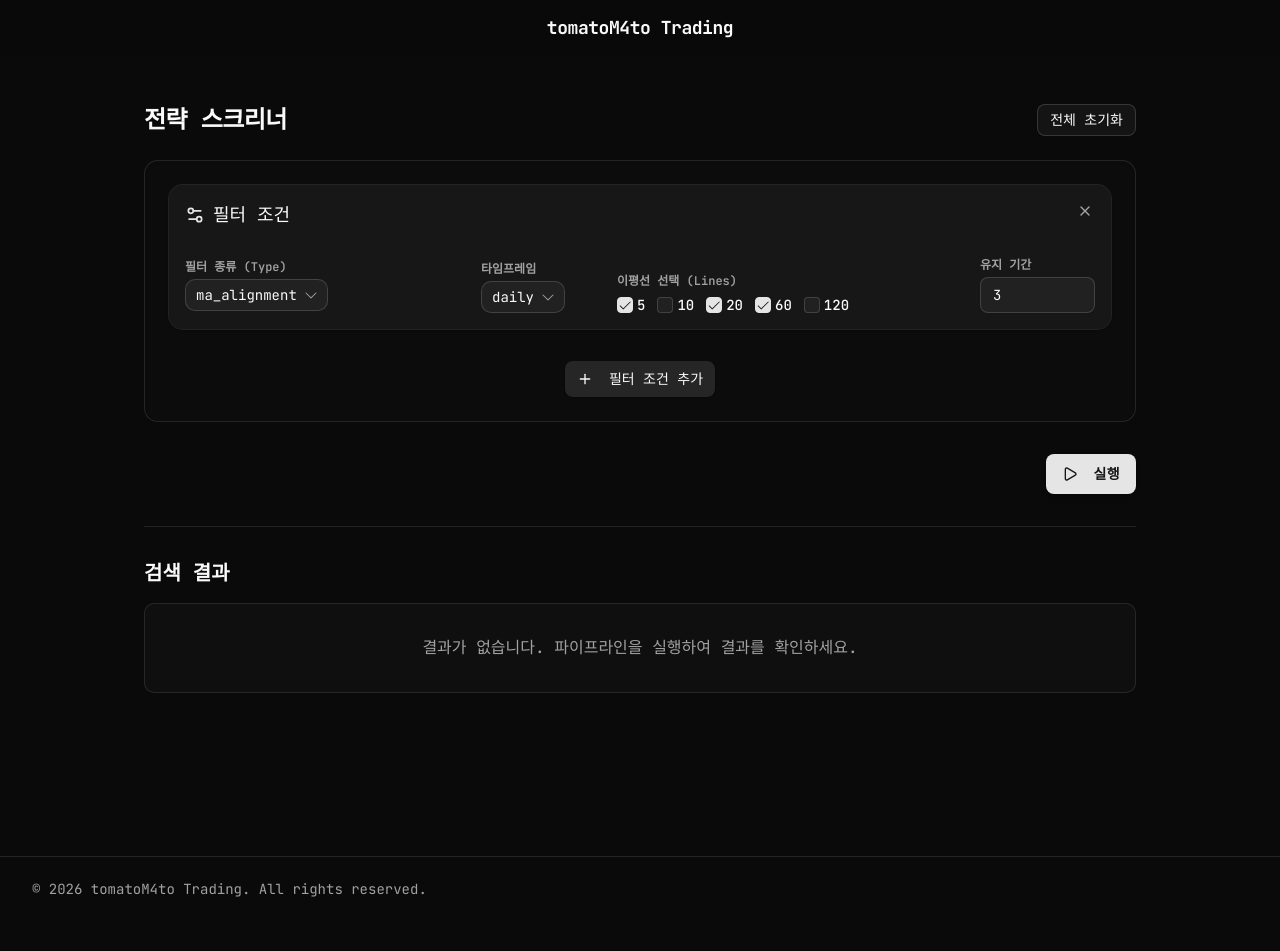
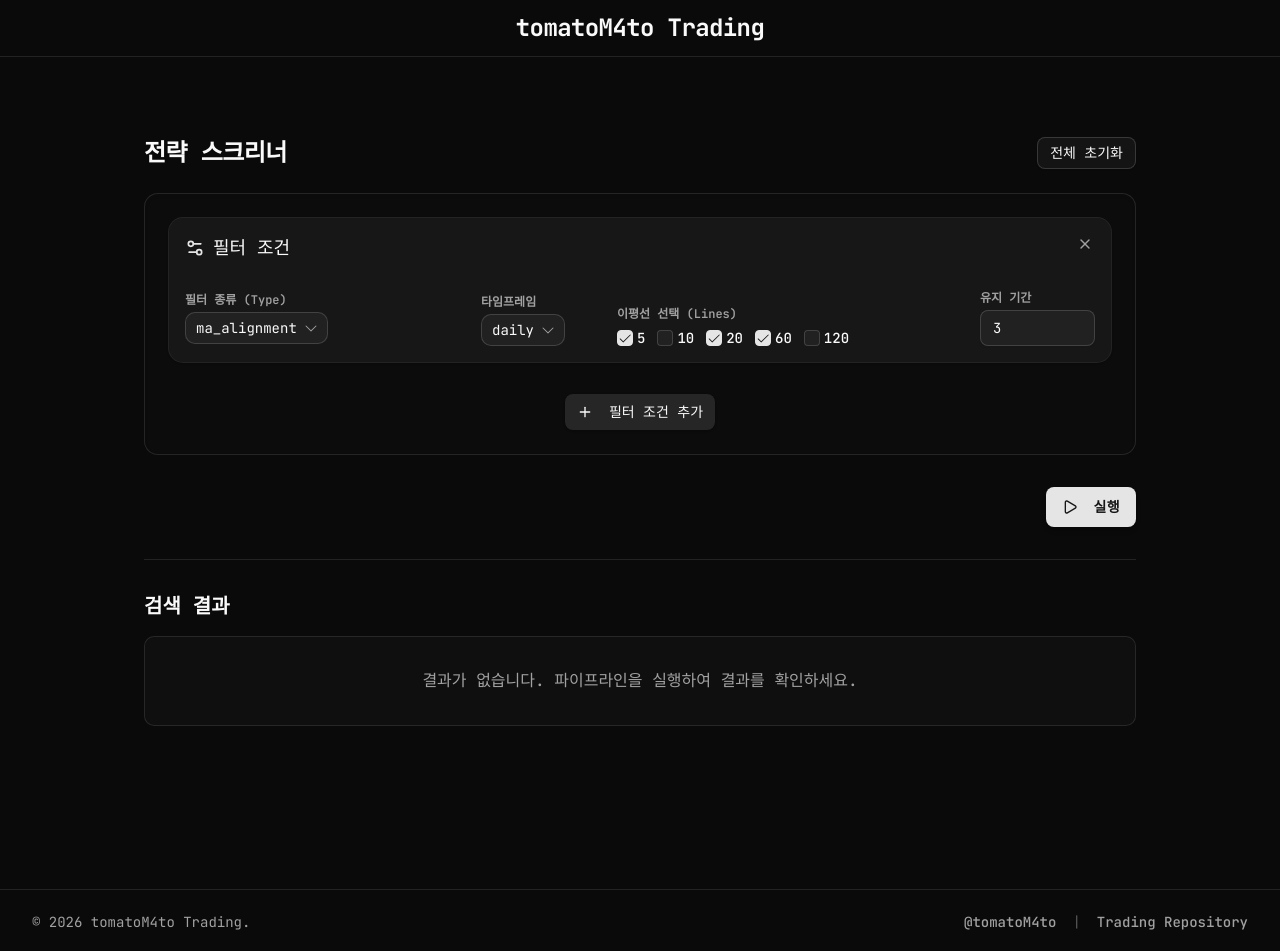
Before and after one commit to tomatoM4to/Trading, a Next.js app in the folder web/: page / in a window 1280 px wide. Shown: the top 951 px of the page. Before the commit the page ends 921 px from the top, so only its background shows below. Built offline with nearby package versions, Linux system fonts and the light colour scheme.

Commit message:
디자인 마이너 업데이트

```diff
--- a/web/app/layout.tsx
+++ b/web/app/layout.tsx
@@ -32,10 +32,10 @@ export default function RootLayout({
       style={{ colorScheme: "dark" }}
     >
       <body className="min-h-full flex flex-col">
-        <header className="sticky top-0 bg-background/95 backdrop-blur z-40">
+        <header className="border-b bg-background mb-4 md:mb-8">
           <div className="container mx-auto flex h-14 max-w-screen-2xl items-center justify-center px-4 md:px-8">
             <div className="flex items-center space-x-2">
-              <span className="font-bold text-lg tracking-tight">
+              <span className="font-bold text-2xl tracking-tight">
                 tomatoM4to Trading
               </span>
             </div>
@@ -49,8 +49,17 @@ export default function RootLayout({
         <footer className="border-t py-6 md:py-0">
           <div className="container mx-auto flex flex-col items-center justify-between gap-4 md:h-16 md:flex-row px-4 md:px-8">
             <p className="text-sm text-muted-foreground text-center md:text-left">
-              &copy; {new Date().getFullYear()} tomatoM4to Trading. All rights reserved.
+              &copy; {new Date().getFullYear()} tomatoM4to Trading.
             </p>
+            <div className="flex items-center gap-4 text-sm text-muted-foreground">
+              <a href="https://github.com/tomatoM4to" target="_blank" rel="noopener noreferrer" className="hover:text-primary transition-colors font-medium">
+                @tomatoM4to
+              </a>
+              <span className="text-muted-foreground/50">|</span>
+              <a href="https://github.com/tomatoM4to/Trading" target="_blank" rel="noopener noreferrer" className="hover:text-primary transition-colors font-medium">
+                Trading Repository
+              </a>
+            </div>
           </div>
         </footer>
       </body>
```
